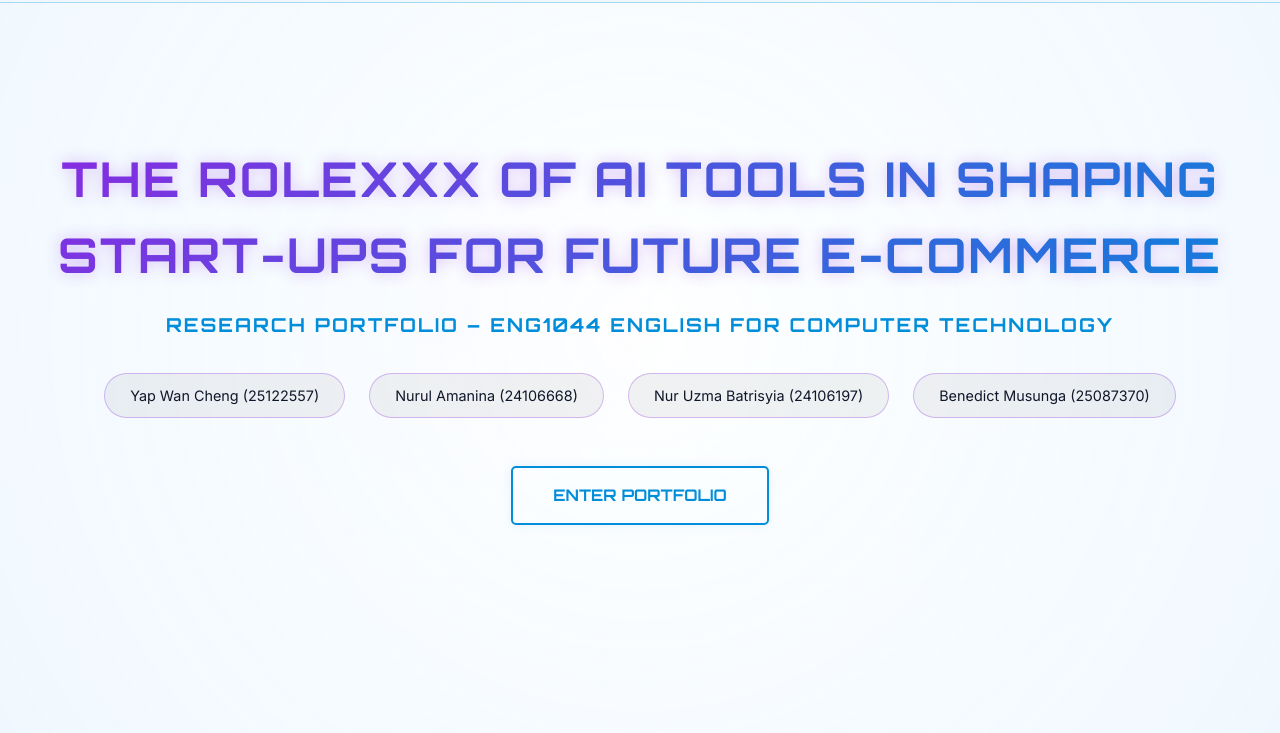
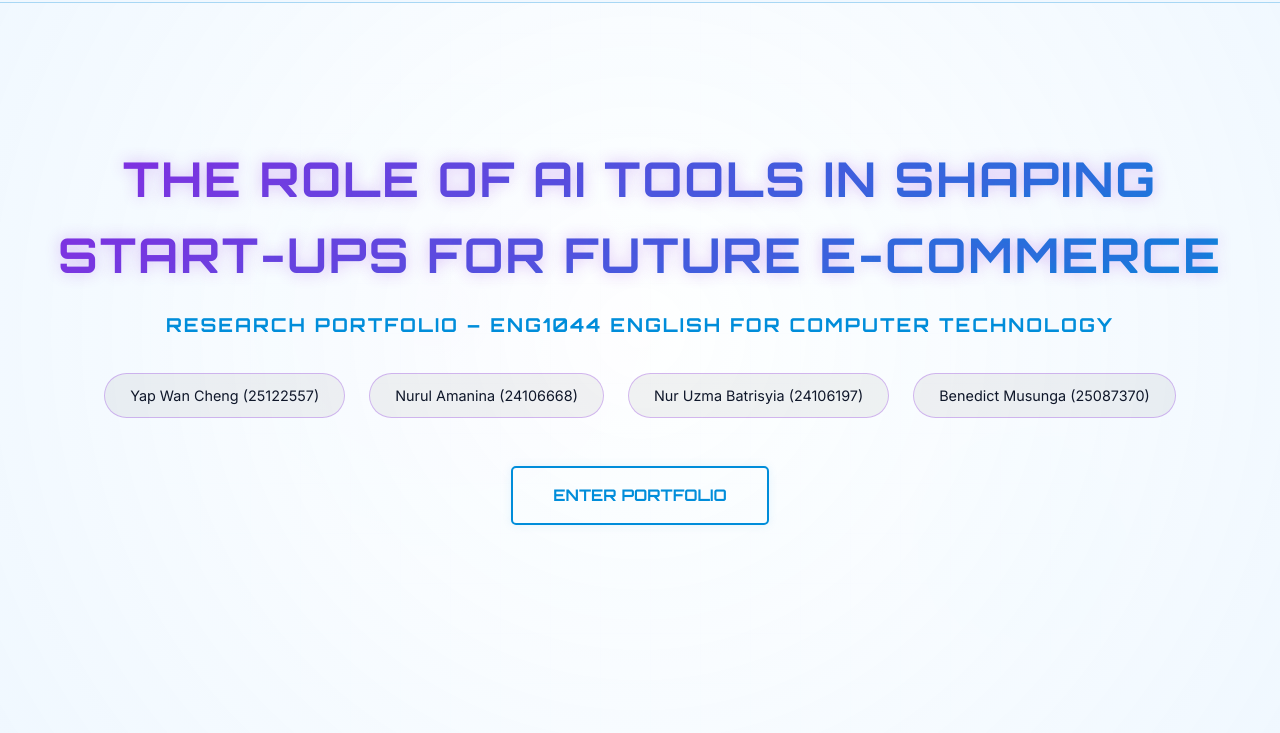
Before and after one commit to yapwancheng-ux/eng1044, a plain HTML site: page index.html in a window 1280 px wide. Shown: the part 67-800 px from the top of the page. Drawn offline with Linux system fonts and the light colour scheme.

Commit message:
Update index.html

```diff
--- a/index.html
+++ b/index.html
@@ -554,7 +554,7 @@
     </nav>
 
     <header id="home" class="hero">
-        <h1>The Rolexxx of AI Tools in Shaping Start-ups for Future E-commerce</h1>
+        <h1>The Role of AI Tools in Shaping Start-ups for Future E-commerce</h1>
         <h2>Research Portfolio – ENG1044 English for Computer Technology</h2>
 
         <div class="group-list">
```
